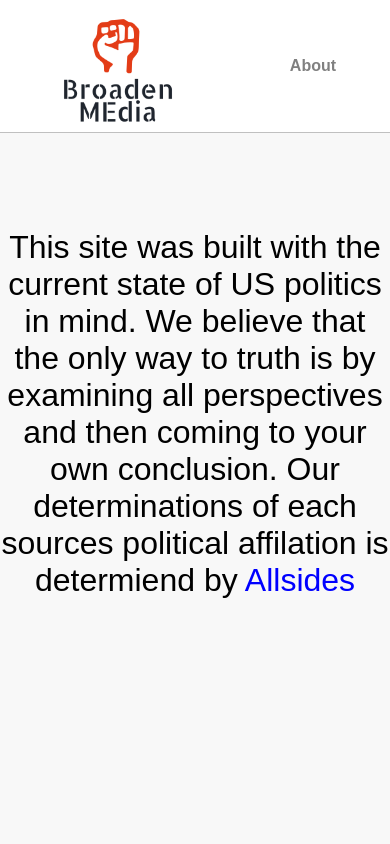
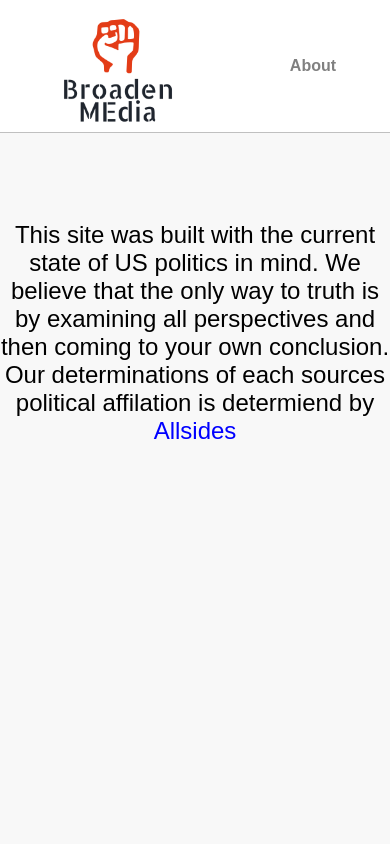
Before and after one commit to mallockey/BroadenMedia, a Next.js app: page /About in a window 390 px wide. Shown: the top 844 px of the page. Built offline with nearby package versions, Linux system fonts and the light colour scheme.

Commit message:
fixed css

```diff
--- a/public/style.css
+++ b/public/style.css
@@ -8,6 +8,11 @@
 
 ::-webkit-scrollbar-thumb {
   background: #888;
+}
+
+#aboutPara {
+  font-size: 2rem;
+  text-align: center;
 }
 
 html {
@@ -126,6 +131,16 @@ button {
   padding-bottom: 2rem;
 }
 
+.searchItem {
+  display: flex;
+  font-size: 1.5rem;
+  padding: 1rem;
+  justify-content: space-between;
+  border-bottom: 1px solid #999;
+  align-items: center;
+  height: 4rem;
+}
+
 #searchResultsContainer {
   max-height: 20rem;
   width: 20rem;
@@ -212,6 +227,11 @@ button {
     width: 5rem;
   }
 
+  .searchItem {
+    height: 1rem;
+    font-size: 1rem;
+  }
+
   #usersSourcesMainContainer {
     max-height: 20rem;
   }
@@ -226,19 +246,13 @@ button {
     width: auto;
     padding: 1rem;
   }
+
+  #aboutPara {
+    font-size: 1.5rem;
+  }
 }
 #mainSearchBtn {
   margin-top: 40px;
-}
-
-.searchItem {
-  display: flex;
-  font-size: 1.5rem;
-  padding: 1rem;
-  justify-content: space-between;
-  border-bottom: 1px solid #999;
-  align-items: center;
-  height: 4rem;
 }
 
 .searchItem:hover {
@@ -357,11 +371,6 @@ button {
   font-size: 1rem;
 }
 
-#aboutPara {
-  font-size: 2rem;
-  text-align: center;
-}
-
 #aboutLink {
   color: blue;
 }
--- a/public/style.sass
+++ b/public/style.sass
@@ -6,6 +6,9 @@ $siteFontFamily: Sans-Serif
   background: #f1f1f1
 ::-webkit-scrollbar-thumb
   background: #888
+#aboutPara
+  font-size: 2rem
+  text-align: center
 html
   height: 100%
 img
@@ -92,6 +95,14 @@ button
   padding-left: 2rem
   padding-right: 2rem
   padding-bottom: 2rem
+.searchItem
+  display: flex
+  font-size: 1.5rem
+  padding: 1rem
+  justify-content: space-between
+  border-bottom: 1px solid #999
+  align-items: center
+  height: 4rem
 #searchResultsContainer
   max-height: 20rem
   width: 20rem
@@ -150,6 +161,9 @@ button
     width: 15rem
   #searchBar
     width: 5rem
+  .searchItem
+    height: 1rem
+    font-size: 1rem
   #usersSourcesMainContainer
     max-height: 20rem
   #usersSourcesContainer
@@ -159,17 +173,11 @@ button
     height: auto
     width: auto
     padding: 1rem
+  #aboutPara
+    font-size: 1.5rem
 #mainSearchBtn
   margin-top: 40px
 //Search Items
-.searchItem
-  display: flex
-  font-size: 1.5rem
-  padding: 1rem
-  justify-content: space-between
-  border-bottom: 1px solid #999
-  align-items: center
-  height: 4rem
 .searchItem:hover
   background-color: lightgray
 .removeSpan
@@ -251,8 +259,5 @@ button
   flex-shrink: 0
   bottom: 0
   font-size: 1rem
-#aboutPara
-  font-size: 2rem
-  text-align: center
 #aboutLink
   color: blue
```
Also changed, not shown: 1 other file (tests, documents, lock files or other folders).
